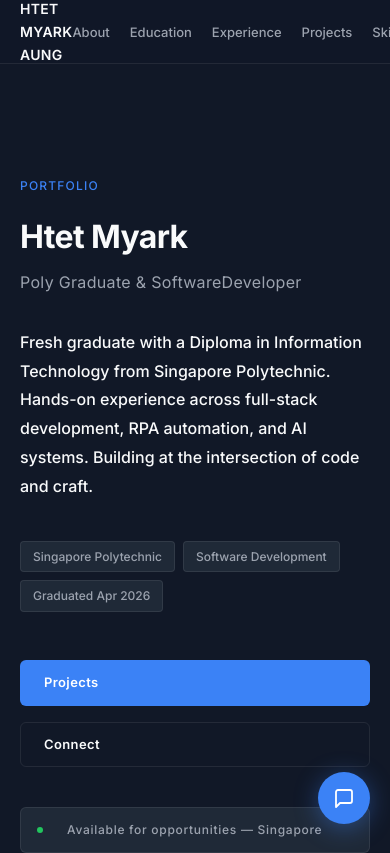
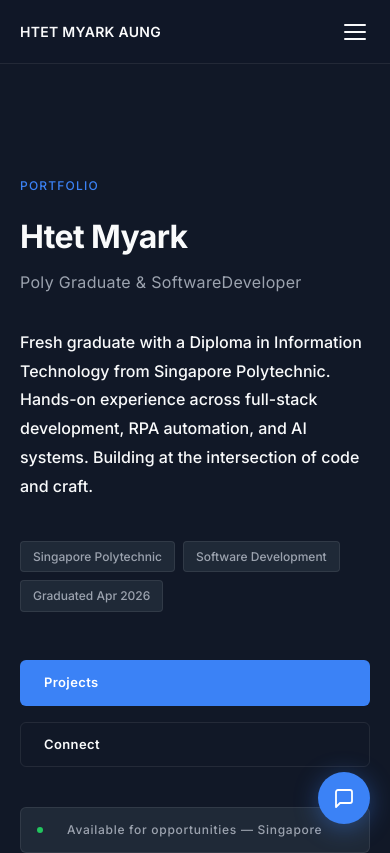
Before and after one commit to Htet-Myark/htet-portfolio-v2, a React (Vite) app: page / in a window 390 px wide. Shown: the top 853 px of the page. Built offline with nearby package versions, Linux system fonts and the light colour scheme.

Commit message:
nav style changed for mobile

```diff
--- a/src/components/Nav.jsx
+++ b/src/components/Nav.jsx
@@ -2,21 +2,36 @@ import React, { useEffect, useState } from 'react'
 
 export default function Nav() {
   const [scrolled, setScrolled] = useState(false)
+  const [menuOpen, setMenuOpen] = useState(false)
+
   useEffect(() => {
     const handle = () => setScrolled(window.scrollY > 40)
     window.addEventListener('scroll', handle, { passive: true })
     return () => window.removeEventListener('scroll', handle)
   }, [])
+
+  const close = () => setMenuOpen(false)
+
   return (
-    <nav className={scrolled ? 'scrolled' : ''}>
-      <a href="#hero" className="nav-logo">HTET MYARK AUNG</a>
+    <nav className={`${scrolled ? 'scrolled' : ''} ${menuOpen ? 'nav-open' : ''}`}>
+      <a href="#hero" className="nav-logo" onClick={close}>HTET MYARK AUNG</a>
+      <button
+        className="hamburger"
+        onClick={() => setMenuOpen(o => !o)}
+        aria-label="Toggle navigation"
+        aria-expanded={menuOpen}
+      >
+        <span />
+        <span />
+        <span />
+      </button>
       <ul className="nav-links">
-        <li><a href="#about">About</a></li>
-        <li><a href="#education">Education</a></li>
-        <li><a href="#experience">Experience</a></li>
-        <li><a href="#projects">Projects</a></li>
-        <li><a href="#skills">Skills</a></li>
-        <li><a href="#contact">Contact</a></li>
+        <li><a href="#about" onClick={close}>About</a></li>
+        <li><a href="#education" onClick={close}>Education</a></li>
+        <li><a href="#experience" onClick={close}>Experience</a></li>
+        <li><a href="#projects" onClick={close}>Projects</a></li>
+        <li><a href="#skills" onClick={close}>Skills</a></li>
+        <li><a href="#contact" onClick={close}>Contact</a></li>
       </ul>
     </nav>
   )
--- a/src/index.css
+++ b/src/index.css
@@ -99,6 +99,38 @@ nav.scrolled { border-color: rgba(255, 255, 255, 0.14); }
 }
 
 .nav-links a:hover { color: var(--fg); }
+
+/* ── HAMBURGER ──────────────────────────────────────── */
+.hamburger {
+  display: none;
+  flex-direction: column;
+  justify-content: center;
+  gap: 5px;
+  background: none;
+  border: none;
+  cursor: pointer;
+  padding: 4px;
+  z-index: 1001;
+}
+
+.hamburger span {
+  display: block;
+  width: 22px;
+  height: 2px;
+  background: var(--fg);
+  border-radius: 2px;
+  transition: transform 0.25s, opacity 0.25s;
+}
+
+nav.nav-open .hamburger span:nth-child(1) {
+  transform: translateY(7px) rotate(45deg);
+}
+nav.nav-open .hamburger span:nth-child(2) {
+  opacity: 0;
+}
+nav.nav-open .hamburger span:nth-child(3) {
+  transform: translateY(-7px) rotate(-45deg);
+}
 
 /* ── LAYOUT ─────────────────────────────────────────── */
 main { padding-top: var(--nav-h); }
@@ -840,7 +872,22 @@ footer span { color: var(--fg); font-weight: 500; }
   .exp-item { grid-template-columns: 1fr; gap: .5rem; }
   .exp-item::before { display: none; }
   nav { padding: 0 1.25rem; }
-  .nav-links { gap: 1.25rem; }
+  .hamburger { display: flex; }
+  .nav-links {
+    display: none;
+    flex-direction: column;
+    position: absolute;
+    top: var(--nav-h);
+    left: 0;
+    right: 0;
+    background: rgba(17, 24, 39, 0.98);
+    backdrop-filter: blur(12px);
+    -webkit-backdrop-filter: blur(12px);
+    padding: 1.25rem 1.5rem 1.75rem;
+    gap: 1.25rem;
+    border-bottom: 1px solid var(--border);
+  }
+  nav.nav-open .nav-links { display: flex; }
   section { padding: 4.5rem 1.25rem; }
   #hero { padding-top: 7rem; min-height: auto; }
   .hero-cta { flex-direction: column; }
```
